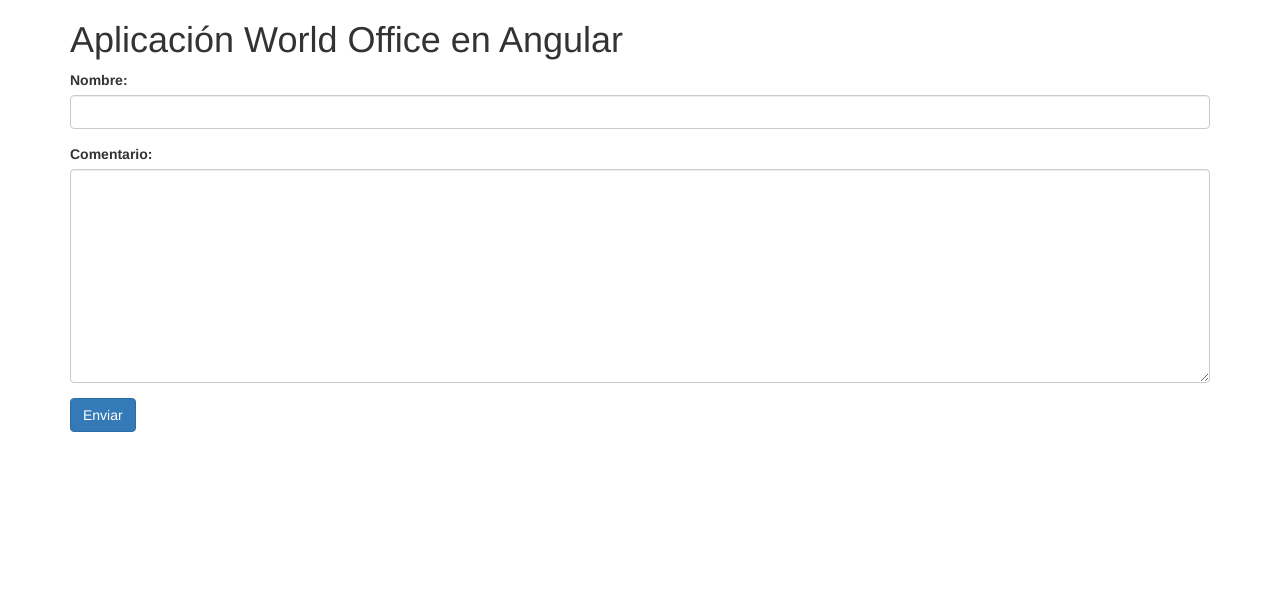
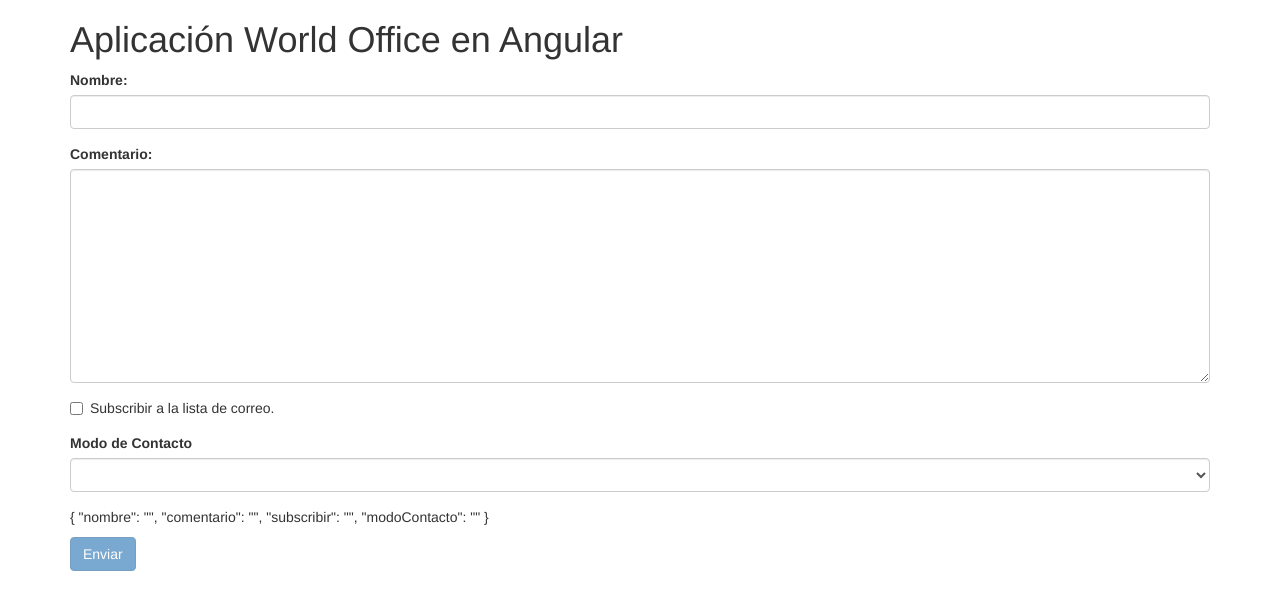
Before and after one commit to Coregraph/angular-app-demo, an Angular app: page / in a window 1280 px wide. Shown: the top 610 px of the page. Built offline with nearby package versions, Linux system fonts and the light colour scheme.

Commit message:
Checkboxes y Selects

```diff
--- a/src/app/components/contacto/contacto.component.html
+++ b/src/app/components/contacto/contacto.component.html
@@ -1,4 +1,4 @@
-<form class="">
+<form #f="ngForm" (ngSubmit)="enviar(f)">
   <div class="form-group">
     <label for="nombre">Nombre: </label>
     <input ngModel name="nombre" #nombre="ngModel"
@@ -14,5 +14,21 @@
     <label for="comentario">Comentario: </label>
     <textarea ngModel name="comentario" id="comentario" cols="30" rows="10" class="form-control"></textarea>
   </div>
-  <button class="btn btn-primary">Enviar</button>
+  <div class="form-group">
+    <div class="checkbox">
+      <label for="subscribir">
+        <input type="checkbox" ngModel name="subscribir"> Subscribir a la lista de correo.
+      </label>
+    </div>
+  </div>
+  <div class="form-group">
+    <label for="modoContacto">Modo de Contacto</label>
+    <select ngModel name="modoContacto" id="modoContacto" class="form-control">
+      <option *ngFor="let modo of modosContactos" [ngValue]="modo">{{modo.tipo}}</option>
+    </select>
+  </div>
+  <p>
+    {{f.value | json}}
+  </p>
+  <button [disabled]="f.valid" class="btn btn-primary">Enviar</button>
 </form>
--- a/src/app/components/contacto/contacto.component.ts
+++ b/src/app/components/contacto/contacto.component.ts
@@ -6,9 +6,19 @@
   styleUrls: ['./contacto.component.sass']
 })
 export class ContactoComponent implements OnInit {
+  modosContactos = [
+    {id:1, tipo:'Email'},
+    {id:2, tipo:'Celular'},
+    {id:3, tipo:'SMS'},
+    {id:4, tipo:'Llamada a un amigo'}
+  ]
+
+  enviar(f){
+    console.log(f.value);
+  }
 
   log(x){
-    console.log(x);
+    //console.log(x);
   }
 
   constructor() { }
```
